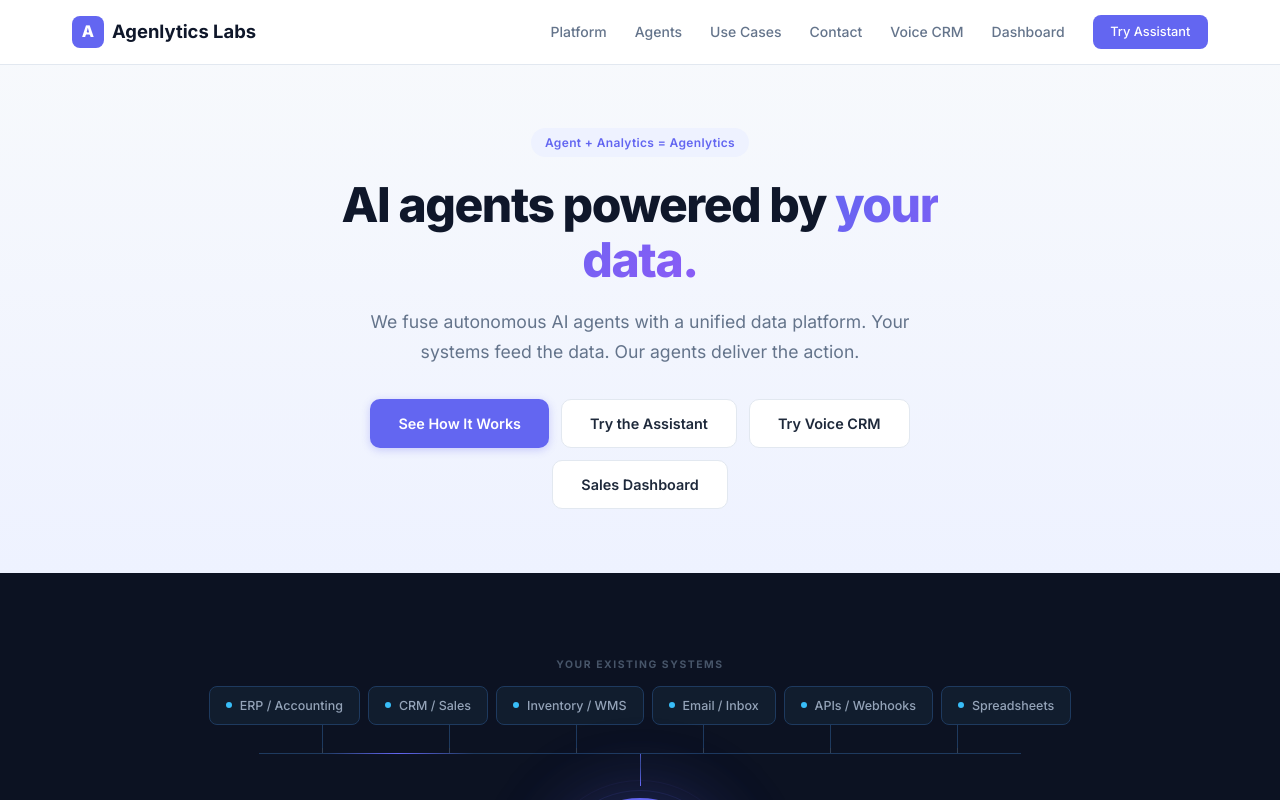
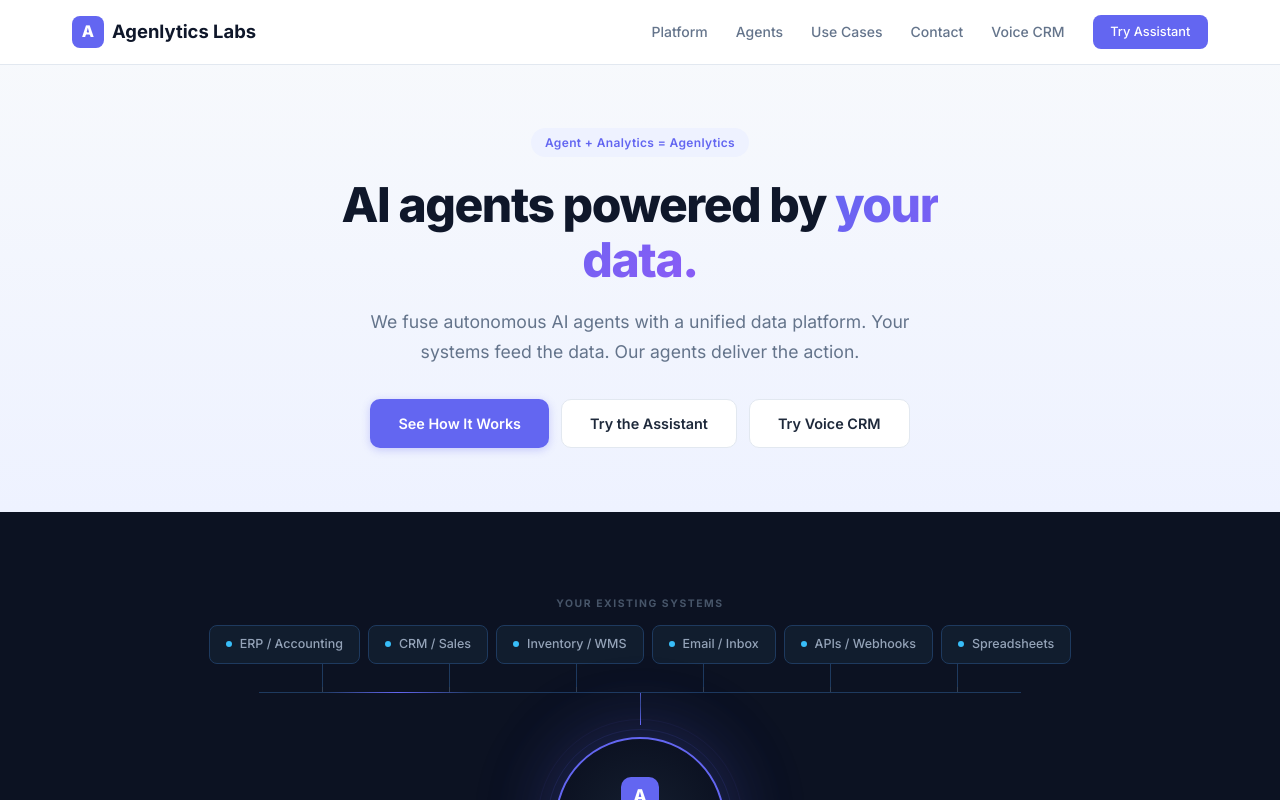
Before and after one commit to schen0678-AG/vite-react-template, a React (Vite) app: page / in a window 1280 px wide. Shown: the top 800 px of the page. Built offline with nearby package versions, Linux system fonts and the light colour scheme.

Commit message:
Remove Dashboard links from landing page (now a tab inside CRM)
Co-Authored-By: Claude Opus 4.7 (1M context) <noreply@anthropic.com>

```diff
--- a/src/react-app/components/LandingPage.tsx
+++ b/src/react-app/components/LandingPage.tsx
@@ -15,7 +15,6 @@ export default function LandingPage() {
             <a href="#use-cases">Use Cases</a>
             <a href="#contact">Contact</a>
             <a href="/crm">Voice CRM</a>
-            <a href="/dashboard">Dashboard</a>
             <a href="/assistant" className="nav-cta">Try Assistant</a>
           </div>
         </div>
@@ -30,7 +29,6 @@ export default function LandingPage() {
             <a href="#platform" className="btn-primary">See How It Works</a>
             <a href="/assistant" className="btn-secondary">Try the Assistant</a>
             <a href="/crm" className="btn-secondary">Try Voice CRM</a>
-            <a href="/dashboard" className="btn-secondary">Sales Dashboard</a>
           </div>
         </div>
       </section>
```
